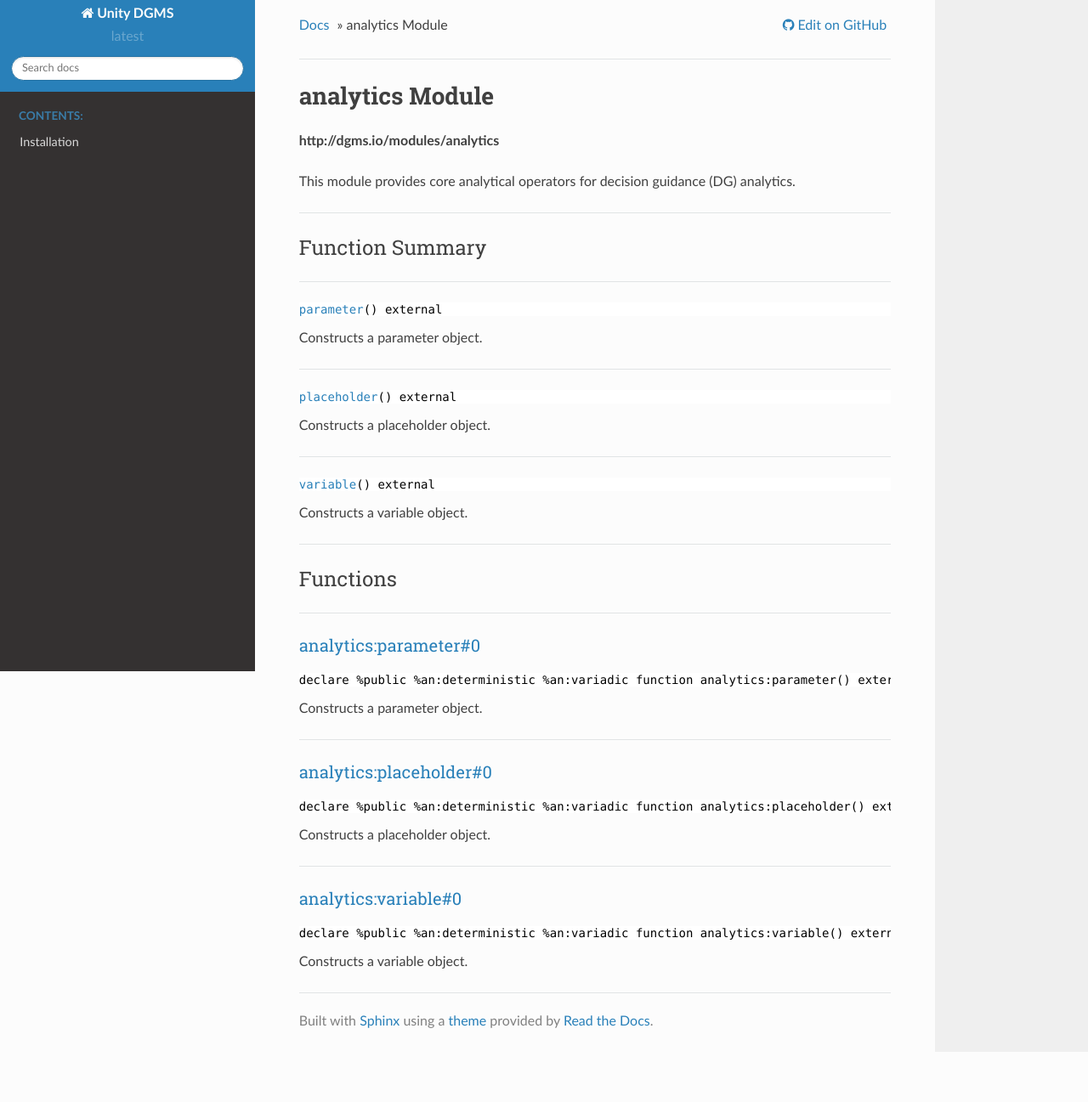
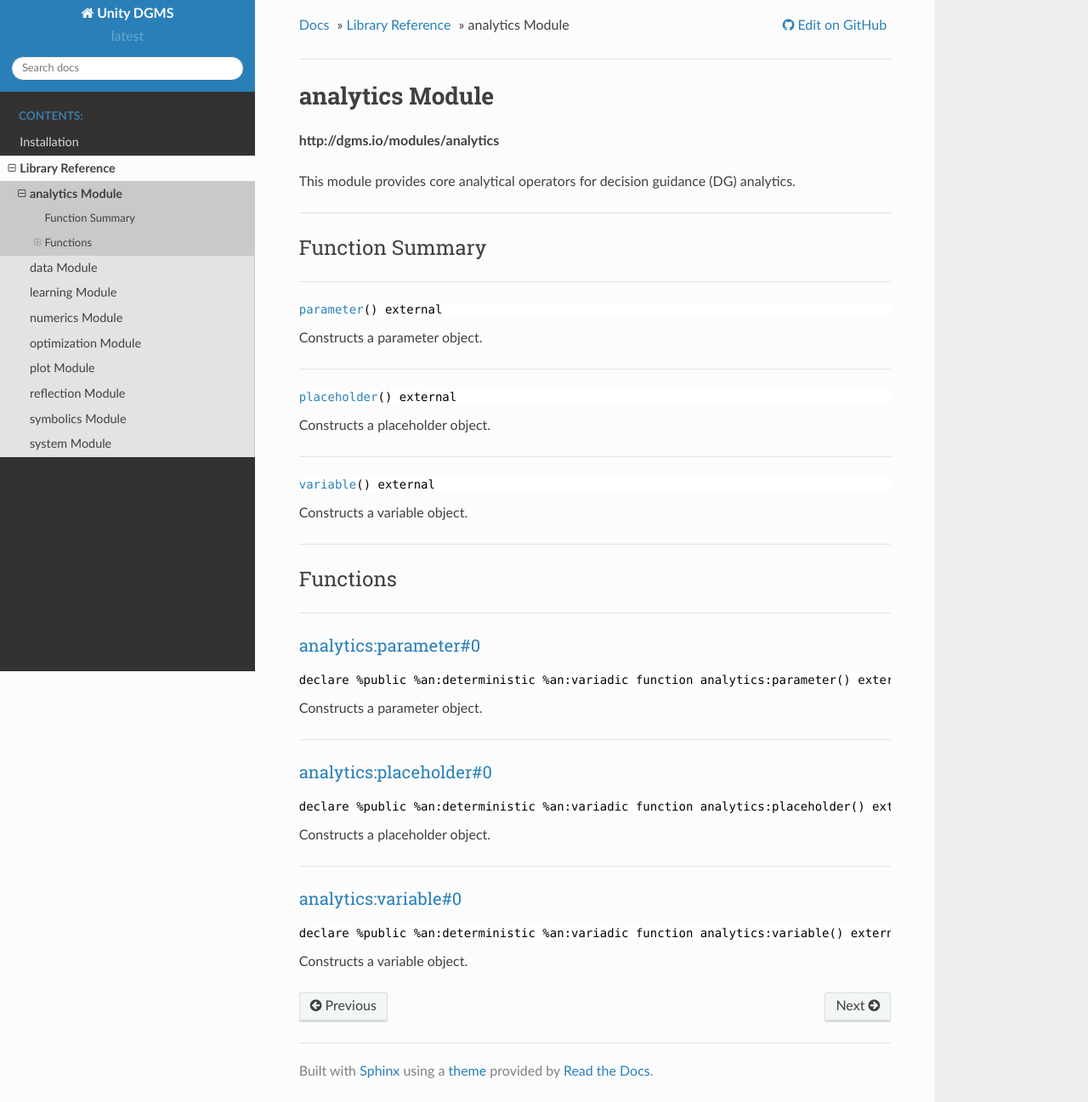
Before and after one commit to nachawati/unity, a website: page docs/html/library/analytics.html in a window 1280 px wide. Shown: the part 10-1307 px from the top of the page at 85% size. Before the commit the page ends 1248 px from the top, so only its background shows below. Drawn offline with Linux system fonts and the light colour scheme.

Commit message:
Update analytics.html

```diff
--- a/docs/html/library/analytics.html
+++ b/docs/html/library/analytics.html
@@ -35,6 +35,8 @@
   <link rel="stylesheet" href="../_static/pygments.css" type="text/css" />
     <link rel="index" title="Index" href="../genindex.html" />
     <link rel="search" title="Search" href="../search.html" />
+    <link rel="next" title="data Module" href="data.html" />
+    <link rel="prev" title="Library Reference" href="index.html" />
     <link href="../_static/style.css" rel="stylesheet" type="text/css">
 
 </head>
@@ -85,8 +87,29 @@
 
 
               <p class="caption"><span class="caption-text">Contents:</span></p>
-<ul>
+<ul class="current">
 <li class="toctree-l1"><a class="reference internal" href="../installation.html">Installation</a></li>
+<li class="toctree-l1 current"><a class="reference internal" href="index.html">Library Reference</a><ul class="current">
+<li class="toctree-l2 current"><a class="current reference internal" href="#">analytics Module</a><ul>
+<li class="toctree-l3"><a class="reference internal" href="#function-summary">Function Summary</a></li>
+<li class="toctree-l3"><a class="reference internal" href="#functions">Functions</a><ul>
+<li class="toctree-l4"><a class="reference internal" href="#analytics-parameter-0">analytics:parameter#0</a></li>
+<li class="toctree-l4"><a class="reference internal" href="#analytics-placeholder-0">analytics:placeholder#0</a></li>
+<li class="toctree-l4"><a class="reference internal" href="#analytics-variable-0">analytics:variable#0</a></li>
+</ul>
+</li>
+</ul>
+</li>
+<li class="toctree-l2"><a class="reference internal" href="data.html">data Module</a></li>
+<li class="toctree-l2"><a class="reference internal" href="learning.html">learning Module</a></li>
+<li class="toctree-l2"><a class="reference internal" href="numerics.html">numerics Module</a></li>
+<li class="toctree-l2"><a class="reference internal" href="optimization.html">optimization Module</a></li>
+<li class="toctree-l2"><a class="reference internal" href="plot.html">plot Module</a></li>
+<li class="toctree-l2"><a class="reference internal" href="reflection.html">reflection Module</a></li>
+<li class="toctree-l2"><a class="reference internal" href="symbolics.html">symbolics Module</a></li>
+<li class="toctree-l2"><a class="reference internal" href="system.html">system Module</a></li>
+</ul>
+</li>
 </ul>
 
 
@@ -131,6 +154,8 @@
   <ul class="wy-breadcrumbs">
 
       <li><a href="../index.html">Docs</a> &raquo;</li>
+
+          <li><a href="index.html">Library Reference</a> &raquo;</li>
 
       <li>analytics Module</li>
 
@@ -195,6 +220,15 @@ analytics.</p>
           </div>
           <footer>
 
+    <div class="rst-footer-buttons" role="navigation" aria-label="footer navigation">
+
+        <a href="data.html" class="btn btn-neutral float-right" title="data Module" accesskey="n" rel="next">Next <span class="fa fa-arrow-circle-right"></span></a>
+
+
+        <a href="index.html" class="btn btn-neutral float-left" title="Library Reference" accesskey="p" rel="prev"><span class="fa fa-arrow-circle-left"></span> Previous</a>
+
+    </div>
+
 
   <hr/>
 
```
